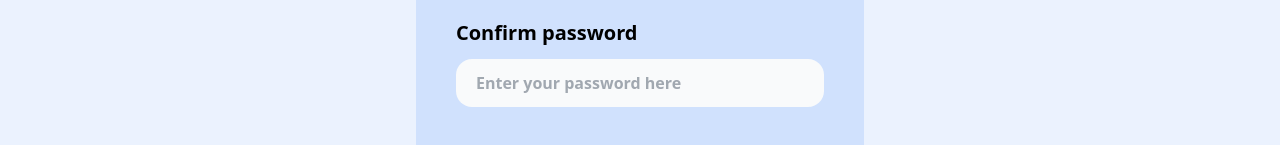
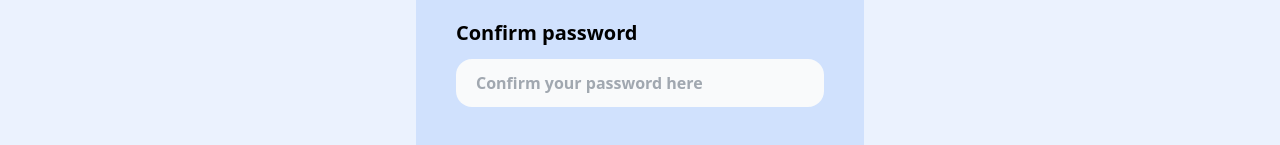
Before and after one commit to KavinduSandeepaAmaranath/ByteUs-EduBridge, a React (Vite) app in the folder client/: page /login in a window 1280 px wide. Shown: the part 463-608 px from the top of the page. Built offline with nearby package versions, Linux system fonts and the light colour scheme.

Commit message:
Fix the bugs in register form

```diff
--- a/client/pages/Login.jsx
+++ b/client/pages/Login.jsx
@@ -95,7 +95,7 @@ const Login = () => {
                 </div>
                 <div>
                     <label htmlFor="confirmPasssword" className='block text-xl font-bold mt-5'>Confirm password</label>
-                    <input type="password" value={confirmPassword} onChange={(e) => setConfirmPassword(e.target.value)} id='password' className='w-full bg-gray-50 py-3 px-5 rounded-2xl mt-3 font-semibold text-gray-600' placeholder='Enter your password here' />
+                    <input type="password" value={confirmPassword} onChange={(e) => setConfirmPassword(e.target.value)} id='password' className='w-full bg-gray-50 py-3 px-5 rounded-2xl mt-3 font-semibold text-gray-600' placeholder='Confirm your password here' />
                 </div>
                 <div>
                     <button type='submit' className='bg-[#3B82F6] text-white w-full py-2 mt-10 rounded-3xl text-lg font-bold'>Submit</button>
--- a/client/pages/Register.jsx
+++ b/client/pages/Register.jsx
@@ -116,11 +116,11 @@ const Register = () => {
                 </div>
                 <div>
                     <label htmlFor="password" className='block text-xl font-bold mt-5'>Password</label>
-                    <input type="password" value={passsword} onChange={(e) => setPassword(e.target.value)} id='password' className='w-full bg-gray-50 py-3 px-5 rounded-2xl mt-3 font-semibold text-gray-600' placeholder='Enter your password here' />
+                    <input type="password" value={password} onChange={(e) => setPassword(e.target.value)} id='password' className='w-full bg-gray-50 py-3 px-5 rounded-2xl mt-3 font-semibold text-gray-600' placeholder='Enter your password here' />
                 </div>
                 <div>
                     <label htmlFor="confirmPasssword" className='block text-xl font-bold mt-5'>Confirm password</label>
-                    <input type="password" value={confirmPasssword} onChange={(e) => setConfirmPassword(e.target.value)} id='password' className='w-full bg-gray-50 py-3 px-5 rounded-2xl mt-3 font-semibold text-gray-600' placeholder='Enter your password here' />
+                    <input type="password" value={confirmPasssword} onChange={(e) => setConfirmPassword(e.target.value)} id='password' className='w-full bg-gray-50 py-3 px-5 rounded-2xl mt-3 font-semibold text-gray-600' placeholder='Confirm your password here' />
                 </div>
                 <div>
                     <button type='submit' className='bg-[#3B82F6] text-white w-full font-bold py-2 mt-10 rounded-3xl'>{loading ? 'Submitting' : 'Submit'}</button>
```
